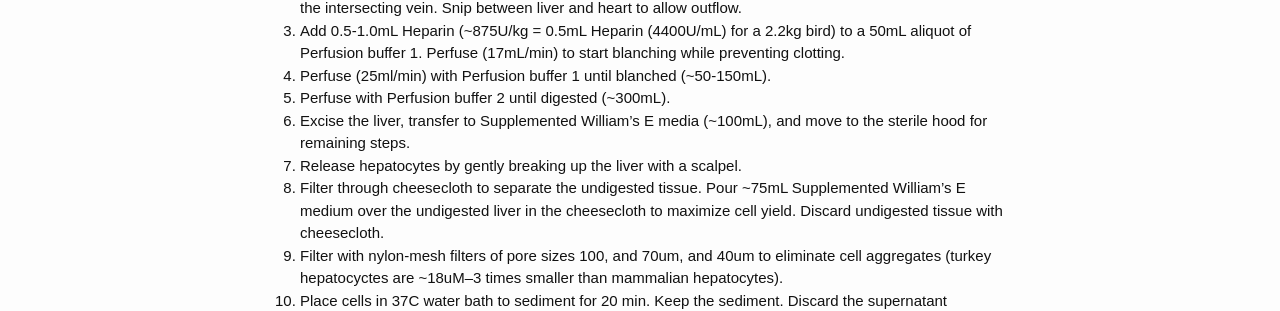
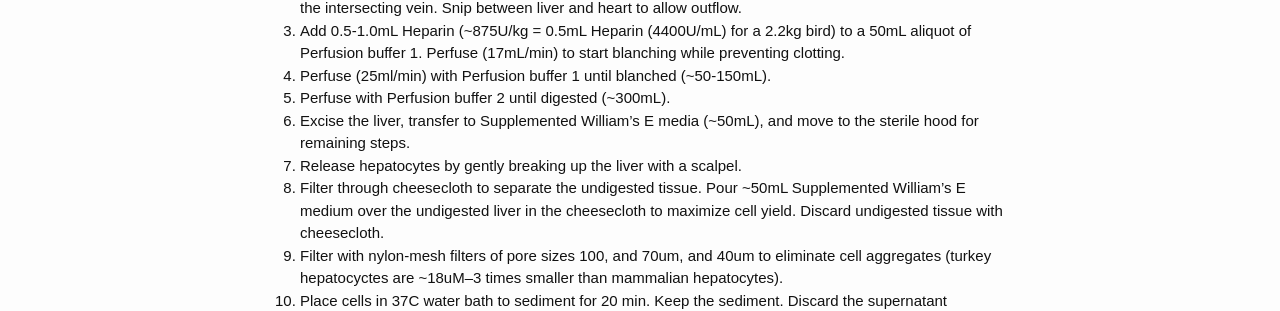
Before and after one commit to aduffy70/Protocols, a Jekyll site: the page built from Turkey_liver_cell_isolation.md, in a window 1280 px wide. Shown: the part 255-566 px from the top of the page. Built offline with Jekyll 4.4.1, drawn with Linux system fonts in a browser that asks for light colours; some web fonts are replaced.

Commit message:
Forgot to adjust volumes. We are filtering/settling cells in ~100mL media instead of ~200mL

```diff
--- a/Turkey_liver_cell_isolation.md
+++ b/Turkey_liver_cell_isolation.md
@@ -11,9 +11,9 @@ Adapted from Fraslin Cell Isolation Protocol
 1. Add 0.5-1.0mL Heparin (~875U/kg = 0.5mL Heparin (4400U/mL) for a 2.2kg bird) to a 50mL aliquot of Perfusion buffer 1. Perfuse (17mL/min) to start blanching while preventing clotting.
 1. Perfuse (25ml/min) with Perfusion buffer 1 until blanched (~50-150mL).
 1. Perfuse with Perfusion buffer 2 until digested (~300mL).
-1. Excise the liver, transfer to Supplemented William’s E media (~100mL), and move to the sterile hood for remaining steps.
+1. Excise the liver, transfer to Supplemented William’s E media (~50mL), and move to the sterile hood for remaining steps.
 1. Release hepatocytes by gently breaking up the liver with a scalpel.
-1. Filter through cheesecloth to separate the undigested tissue. Pour ~75mL Supplemented William’s E medium over the undigested liver in the cheesecloth to maximize cell yield. Discard undigested tissue with cheesecloth.
+1. Filter through cheesecloth to separate the undigested tissue. Pour ~50mL Supplemented William’s E medium over the undigested liver in the cheesecloth to maximize cell yield. Discard undigested tissue with cheesecloth.
 1. Filter with nylon-mesh filters of pore sizes 100, and 70um, and 40um to eliminate cell aggregates (turkey hepatocyctes are ~18uM--3 times smaller than mammalian hepatocytes).
 1. Place cells in 37C water bath to sediment for 20 min. Keep the sediment. Discard the supernatant (contains red blood cells and stripped hepatocyte nuclei).
 1. Pellet hepatocytes by low-speed centrifugation (2 minutes @ 100g). Discard supernatant.
```
